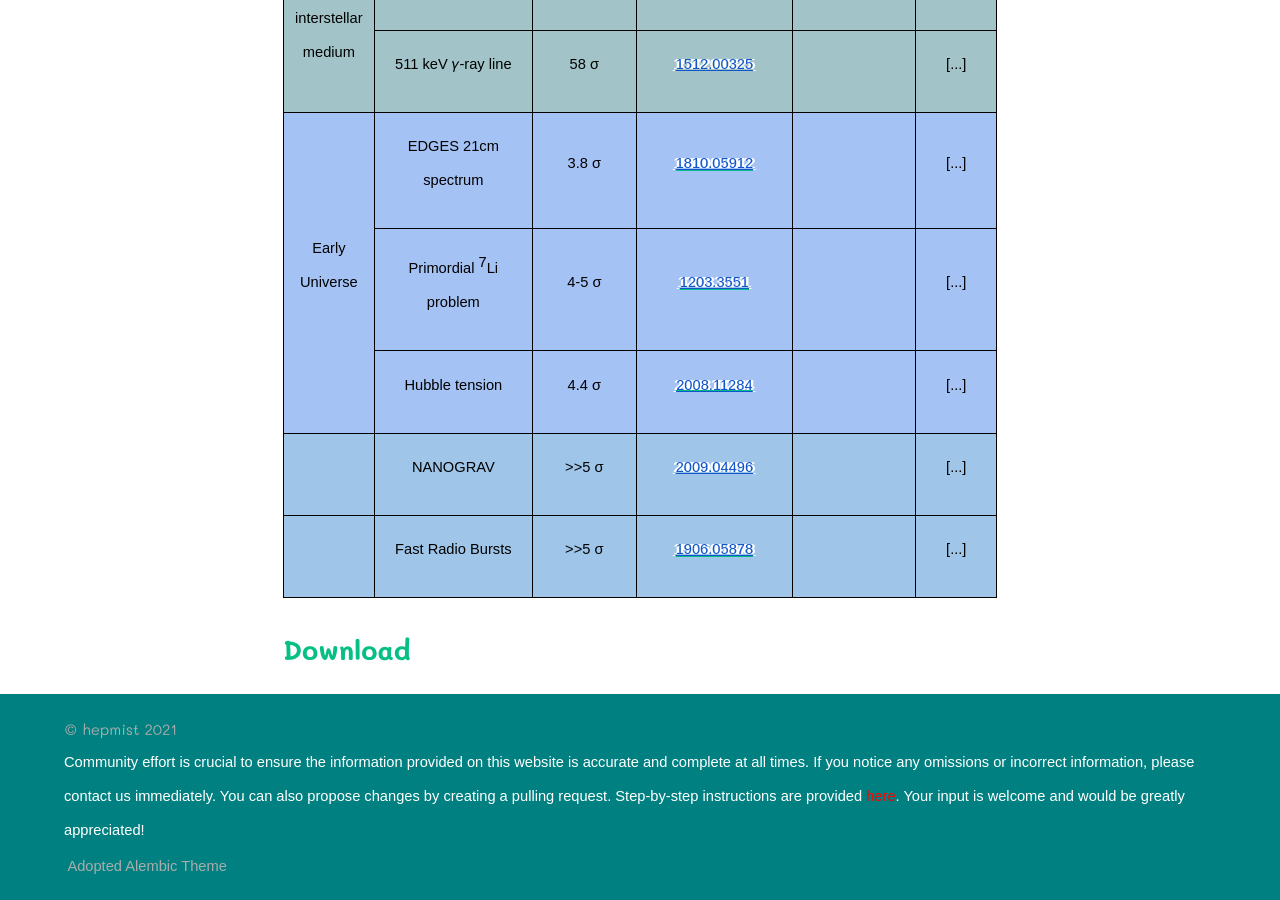
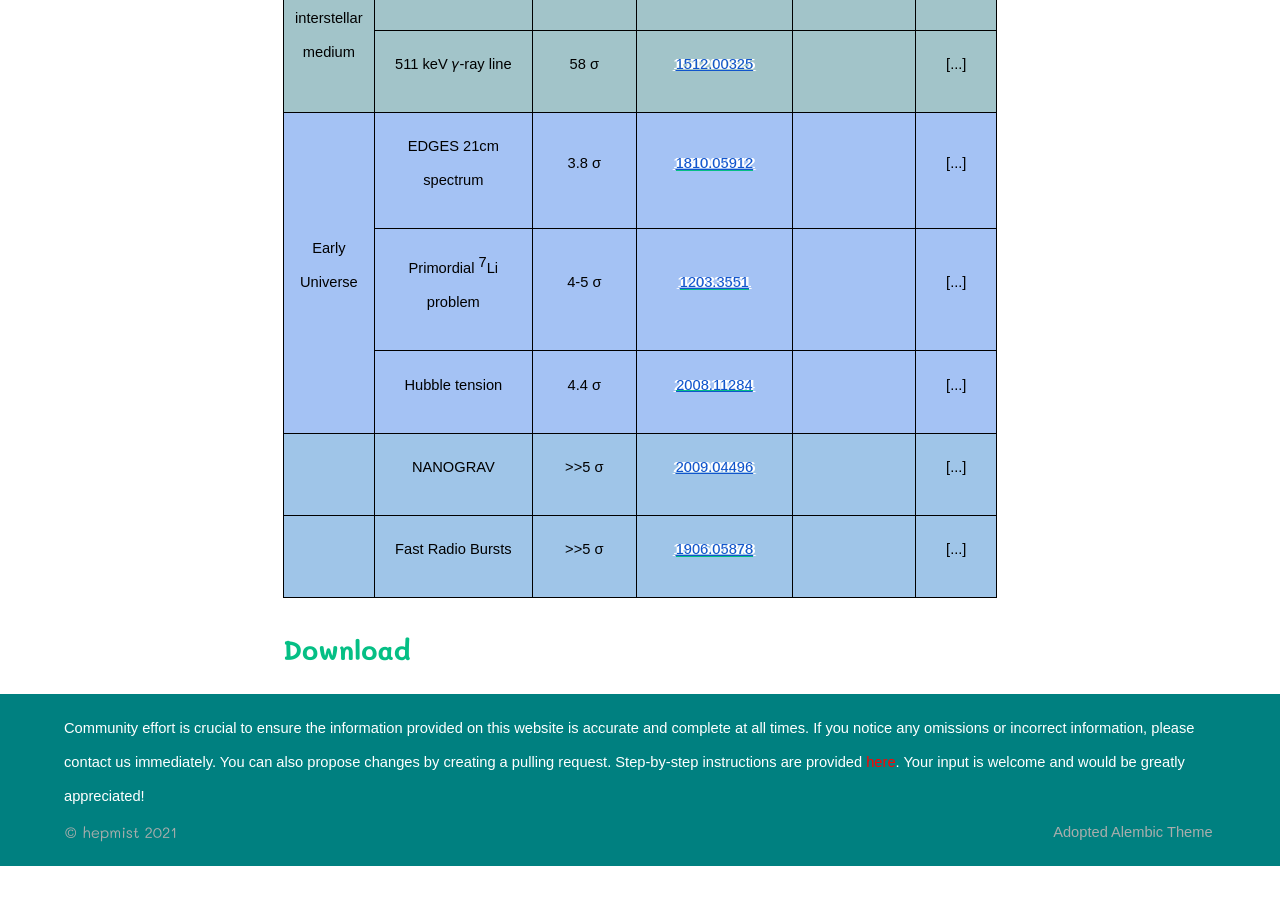
Before and after one commit to hepcomm/hepmist, a Jekyll site: the page built from index.md, in a window 1280 px wide and 900 px high, scrolled down 2474 px. Built offline with Jekyll 4.4.1, drawn with Linux system fonts in a browser that asks for light colours; after the commit the page ends 3340 px from its top, so only the background shows below that.

Commit message:
Update site-footer.html

```diff
--- a/_includes/site-footer.html
+++ b/_includes/site-footer.html
@@ -1,9 +1,5 @@
 <footer class="footer">
   <div class="container">
-    <div class="copyright  typeset">
-      <small class="small">&copy; {{ site.title }} {{ site.time | date: '%Y' }}</small>
-    </div>
-
     <p style="color:white;">
       Community effort is crucial to ensure the information provided on this website is accurate and complete at all times.
       If you notice any omissions or incorrect information, please contact us immediately. You can also propose changes by creating a pulling request.
@@ -11,6 +7,10 @@
       Your input is welcome and would be greatly appreciated!
     </p>
 
+    <div class="copyright  typeset">
+      <small class="small">&copy; {{ site.title }} {{ site.time | date: '%Y' }}</small>
+    </div>
+
     {% include nav-footer.html %}
   </div>
 </footer>
```
